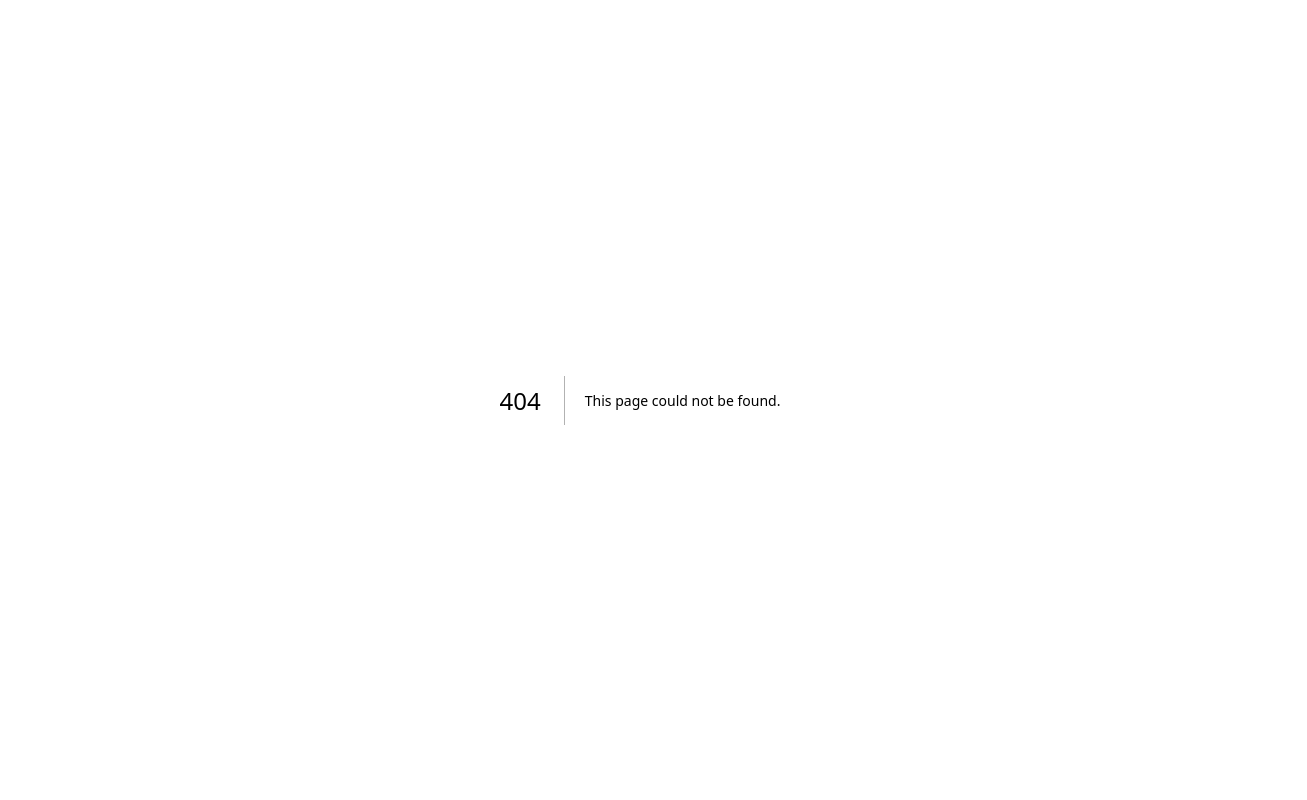
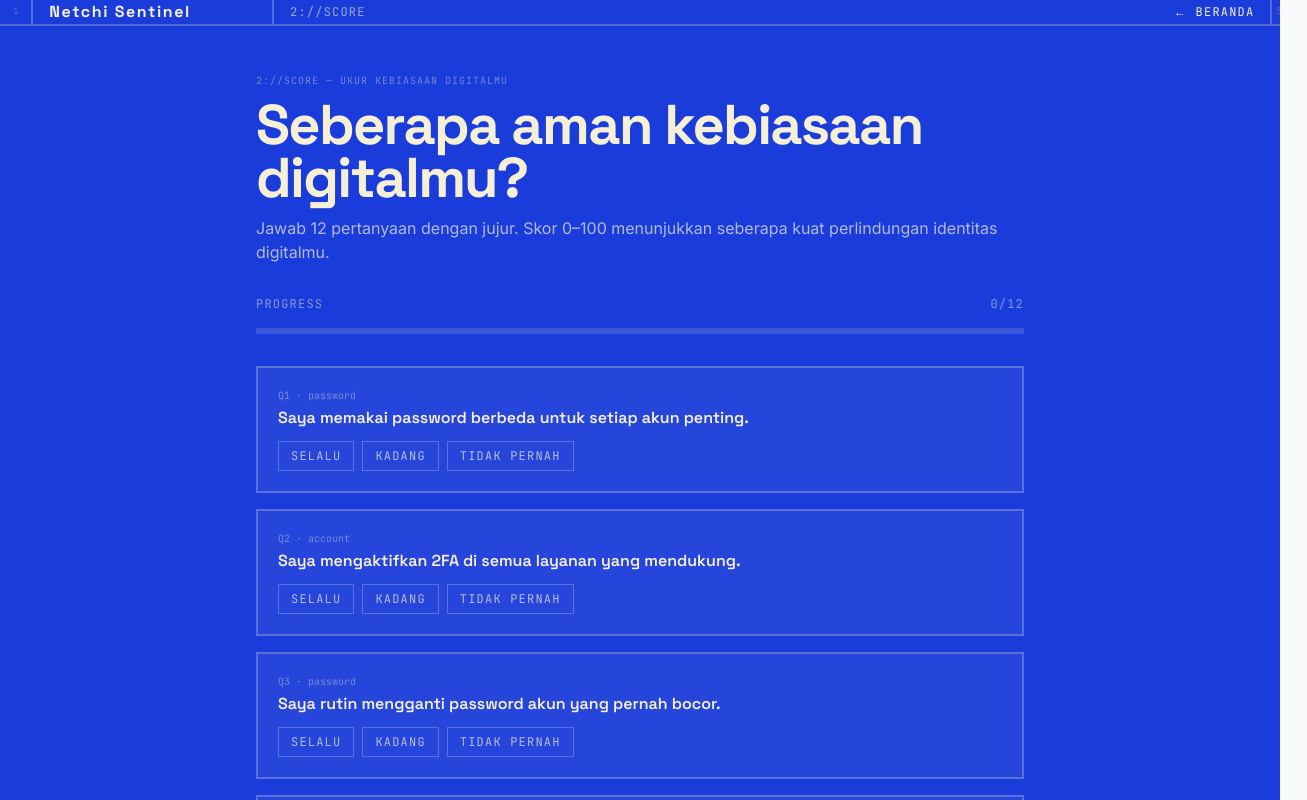
Before and after one commit to xzael24/Netchi, a Next.js app: page /privacy-score in a window 1280 px wide. Before the commit this address had no page. Shown: the top 800 px of the page, 1307 px wide, since content can reach past the window. Built offline with nearby package versions, Linux system fonts and the light colour scheme.

Commit message:
feat: privacy-score page (2://SCORE) — 12-question quiz, weighted score, category advice

```diff
--- /dev/null
+++ b/src/app/privacy-score/page.tsx
@@ -0,0 +1,156 @@
+"use client";
+
+import { useState } from "react";
+import Link from "next/link";
+import {
+  PRIVACY_QUESTIONS,
+  calculateScore,
+  scoreCategory,
+  type Answer,
+} from "@/data/privacyQuestions";
+
+const LINE = "border-cream/25";
+
+const OPTIONS: { value: Answer; label: string }[] = [
+  { value: "always", label: "Selalu" },
+  { value: "sometimes", label: "Kadang" },
+  { value: "never", label: "Tidak Pernah" },
+];
+
+export default function PrivacyScorePage() {
+  const [answers, setAnswers] = useState<Record<string, Answer>>({});
+  const [score, setScore] = useState<number | null>(null);
+
+  const answeredCount = Object.keys(answers).length;
+  const allAnswered = answeredCount === PRIVACY_QUESTIONS.length;
+
+  const handleSubmit = (e: React.FormEvent) => {
+    e.preventDefault();
+    if (!allAnswered) return;
+    setScore(calculateScore(answers));
+  };
+
+  const reset = () => {
+    setAnswers({});
+    setScore(null);
+  };
+
+  return (
+    <main className="bg-[#1A3CDB] text-cream w-screen min-w-full min-h-screen flex flex-col">
+      <header className={`grid grid-cols-[2.6%_18.81%_78%_1fr] border-b-2 ${LINE}`}>
+        <div className="flex items-center justify-center border-r-2 border-cream/25 p-1 font-mono text-[9px] text-cream/30">1</div>
+        <Link href="/" className={`flex items-center border-r-2 ${LINE} pl-2 md:pl-4 font-display font-bold tracking-widest`}>
+          Netchi Sentinel
+        </Link>
+        <div className={`flex items-center justify-between border-r-2 ${LINE} px-3 md:px-4`}>
+          <span className="font-mono text-xs tracking-widest uppercase text-cream/60">2://SCORE</span>
+          <Link href="/" className="font-mono text-xs uppercase tracking-widest hover:text-white">← Beranda</Link>
+        </div>
+        <div className="flex items-center justify-center p-1 font-mono text-[9px] text-cream/30">SCORE</div>
+      </header>
+
+      <div className="flex-1 px-6 py-10 md:px-10">
+        <div className="max-w-3xl mx-auto">
+          <span className="font-mono text-[10px] uppercase tracking-widest text-cream/40">
+            2://SCORE — Ukur kebiasaan digitalmu
+          </span>
+          <h1 className="mt-2 font-display font-bold leading-[0.95] tracking-[-0.03em] text-[clamp(2rem,5vw,3.5rem)]">
+            Seberapa aman kebiasaan digitalmu?
+          </h1>
+          <p className="mt-3 text-sm text-cream/70 md:text-base">
+            Jawab 12 pertanyaan dengan jujur. Skor 0–100 menunjukkan seberapa kuat
+            perlindungan identitas digitalmu.
+          </p>
+
+          {score === null ? (
+            <form onSubmit={handleSubmit} className="mt-8">
+              <div className="mb-4 flex items-center justify-between font-mono text-xs uppercase tracking-widest text-cream/50">
+                <span>Progress</span>
+                <span>{answeredCount}/{PRIVACY_QUESTIONS.length}</span>
+              </div>
+              <div className="mb-8 h-1.5 w-full bg-cream/15">
+                <div
+                  className="h-full bg-[#f5f0d5] transition-all duration-300"
+                  style={{ width: `${(answeredCount / PRIVACY_QUESTIONS.length) * 100}%` }}
+                />
+              </div>
+
+              <ol className="space-y-4">
+                {PRIVACY_QUESTIONS.map((q, i) => (
+                  <li key={q.id} className={`border-2 ${LINE} bg-cream/5 p-4 md:p-5`}>
+                    <div className="flex items-start justify-between gap-4">
+                      <span className="font-mono text-[10px] text-cream/40">Q{i + 1} · {q.category}</span>
+                    </div>
+                    <p className="mt-1 font-display font-semibold leading-snug">{q.question}</p>
+                    <div className="mt-3 flex flex-wrap gap-2" role="radiogroup" aria-label={q.question}>
+                      {OPTIONS.map((opt) => (
+                        <button
+                          key={opt.value}
+                          type="button"
+                          onClick={() => setAnswers((prev) => ({ ...prev, [q.id]: opt.value }))}
+                          aria-pressed={answers[q.id] === opt.value}
+                          className={`border px-3 py-1.5 font-mono text-xs uppercase tracking-widest transition-colors ${
+                            answers[q.id] === opt.value
+                              ? "border-[#f5f0d5] bg-[#f5f0d5] text-[#1D3CDB]"
+                              : "border-cream/25 text-cream/70 hover:border-cream/60"
+                          }`}
+                        >
+                          {opt.label}
+                        </button>
+                      ))}
+                    </div>
+                  </li>
+                ))}
+              </ol>
+
+              <button
+                type="submit"
+                disabled={!allAnswered}
+                className="mt-8 w-full bg-[#f5f0d5] text-[#1D3CDB] font-mono uppercase tracking-widest px-6 py-4 text-sm font-bold transition-opacity disabled:opacity-40"
+              >
+                {allAnswered ? "Hitung Skor →" : `Jawab ${PRIVACY_QUESTIONS.length - answeredCount} pertanyaan lagi`}
+              </button>
+            </form>
+          ) : (
+            <div className="mt-8">
+              <div className={`border-2 ${LINE} bg-cream/5 p-6 text-center`}>
+                <span className="font-mono text-xs uppercase tracking-widest text-cream/50">Skor Privasimu</span>
+                <div className="mt-3 font-display font-extrabold text-[clamp(4rem,12vw,8rem)] leading-none">
+                  {score}
+                </div>
+                <div className="mt-2">
+                  {(() => {
+                    const c = scoreCategory(score);
+                    return (
+                      <span className={`font-display font-bold text-2xl ${c.color}`}>
+                        {c.emoji} {c.label}
+                      </span>
+                    );
+                  })()}
+                </div>
+                <p className="mx-auto mt-4 max-w-md text-sm text-cream/80 leading-relaxed">
+                  {scoreCategory(score).advice}
+                </p>
+              </div>
+
+              <div className="mt-4 flex flex-col gap-3 sm:flex-row">
+                <button
+                  onClick={reset}
+                  className="flex-1 border-2 border-cream/25 px-6 py-3 font-mono text-sm uppercase tracking-widest hover:border-cream/60"
+                >
+                  Ulangi
+                </button>
+                <Link
+                  href="/password"
+                  className="flex-1 bg-[#f5f0d5] text-[#1D3CDB] px-6 py-3 text-center font-mono text-sm uppercase tracking-widest font-bold"
+                >
+                  Buat Password Kuat →
+                </Link>
+              </div>
+            </div>
+          )}
+        </div>
+      </div>
+    </main>
+  );
+}
--- /dev/null
+++ b/src/data/privacyQuestions.ts
@@ -0,0 +1,63 @@
+import type { PrivacyQuestion } from "@/types";
+
+export const PRIVACY_QUESTIONS: PrivacyQuestion[] = [
+  { id: "q1", question: "Saya memakai password berbeda untuk setiap akun penting.", category: "password", weight: 2 },
+  { id: "q2", question: "Saya mengaktifkan 2FA di semua layanan yang mendukung.", category: "account", weight: 2 },
+  { id: "q3", question: "Saya rutin mengganti password akun yang pernah bocor.", category: "password", weight: 1 },
+  { id: "q4", question: "Saya berhati-hati sebelum mengklik link dari email atau chat yang tidak dikenal.", category: "browsing", weight: 2 },
+  { id: "q5", question: "Saya memakai password manager atau generator untuk akun.", category: "password", weight: 2 },
+  { id: "q6", question: "Saya memeriksa https / keaslian situs sebelum memasukkan data.", category: "browsing", weight: 1 },
+  { id: "q7", question: "Saya tidak membagikan data pribadi sensitif di media sosial.", category: "social", weight: 2 },
+  { id: "q8", question: "Saya memperbarui software dan sistem operasi secara rutin.", category: "account", weight: 1 },
+  { id: "q9", question: "Saya menghindari transaksi sensitif saat memakai Wi-Fi publik.", category: "browsing", weight: 2 },
+  { id: "q10", question: "Saya mengecek izin aplikasi sebelum menginstalnya.", category: "account", weight: 1 },
+  { id: "q11", question: "Saya menghindari kuis atau tautan yang menanyakan data pribadi.", category: "social", weight: 1 },
+  { id: "q12", question: "Saya tahu hak saya atas data pribadi (UU PDP).", category: "social", weight: 1 },
+];
+
+export type Answer = "never" | "sometimes" | "always";
+
+export const ANSWER_SCORE: Record<Answer, number> = {
+  always: 1,
+  sometimes: 0.5,
+  never: 0,
+};
+
+export function calculateScore(answers: Record<string, Answer>): number {
+  const answered = PRIVACY_QUESTIONS.filter((q) => answers[q.id] !== undefined);
+  if (answered.length === 0) return 0;
+  const totalWeight = answered.reduce((sum, q) => sum + q.weight, 0);
+  const weighted = answered.reduce(
+    (sum, q) => sum + ANSWER_SCORE[answers[q.id]] * q.weight,
+    0
+  );
+  return Math.round((weighted / totalWeight) * 100);
+}
+
+export function scoreCategory(score: number): {
+  label: string;
+  emoji: string;
+  color: string;
+  advice: string;
+} {
+  if (score <= 40)
+    return {
+      label: "Rendah",
+      emoji: "📉",
+      color: "text-[#ff6b6b]",
+      advice: "Kebiasaan digitalmu masih berisiko. Mulai dari password unik, aktifkan 2FA, dan waspadai link mencurigakan.",
+    };
+  if (score <= 70)
+    return {
+      label: "Sedang",
+      emoji: "📊",
+      color: "text-[#ffd166]",
+      advice: "Lumayan, tapi masih bisa ditingkatkan. Lengkapi 2FA dan rutin cek kebocoran email.",
+    };
+  return {
+    label: "Tinggi",
+    emoji: "📈",
+    color: "text-[#4cd99b]",
+    advice: "Kebiasaanmu sudah bagus! Pertahankan dan bagikan edukasi ini ke orang sekitar.",
+  };
+}
```
